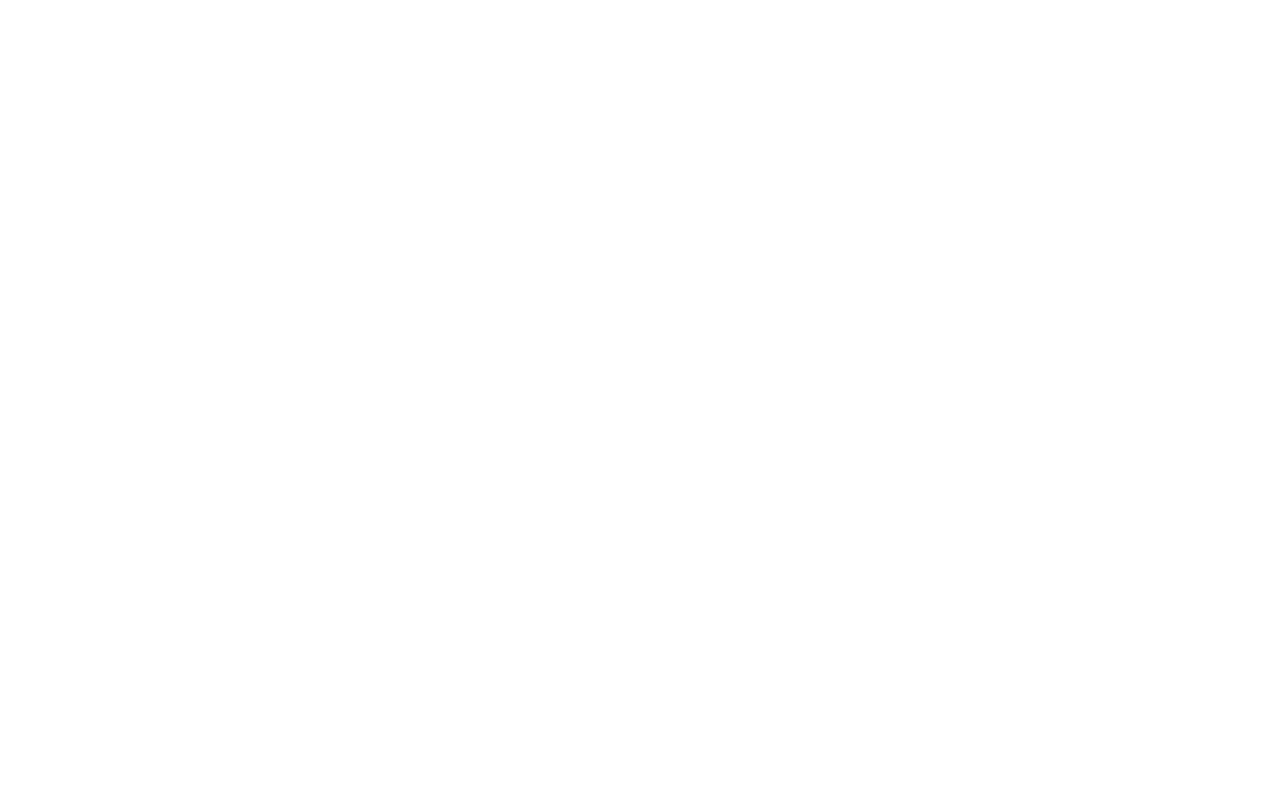
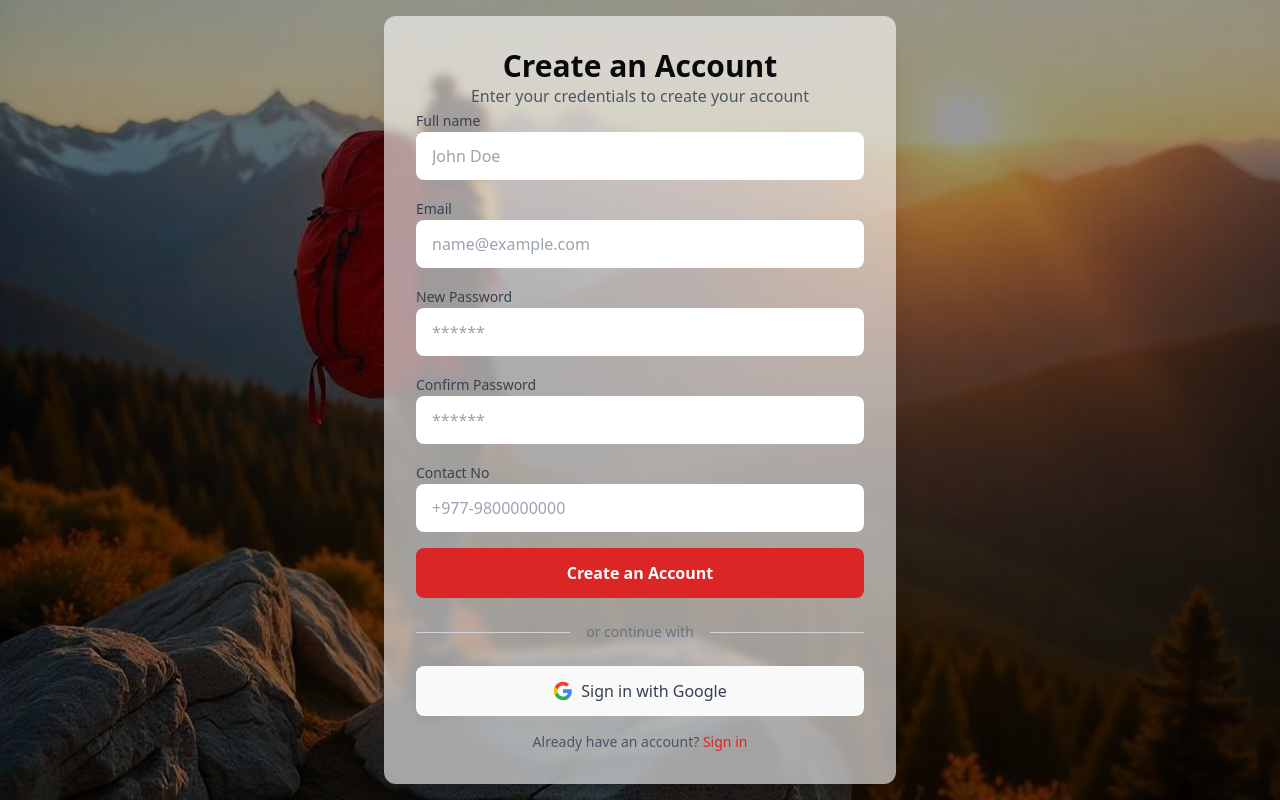
Before and after one commit to AmanCH3/hike_hub_assignment, a React (Vite) app: page /signup in a window 1280 px wide. Before the commit this address had no page. Built offline with nearby package versions, Linux system fonts and the light colour scheme.

Commit message:
feat : Sign up page desgin

```diff
--- /dev/null
+++ b/src/pages/SignUpPage.jsx
@@ -0,0 +1,138 @@
+import React, { useState } from 'react';
+import background from '../assets/login_page_web.png';
+
+export default function SignUpPage() {
+  const [email, setEmail] = useState('');
+  const [password, setPassword] = useState('');
+  const [confirmPassword, setConfirmPassword] = useState('');
+  const [name, setName] = useState('');
+  const [phone, setPhone] = useState('');
+
+  const handleSubmit = (e) => {
+    e.preventDefault();
+    console.log("Create an account:", { email, password, confirmPassword, name, phone });
+  };
+
+  return (
+    <div className="relative min-h-screen flex items-center justify-center">
+      {/* Background Image */}
+      <img
+        src={background}
+        alt="Background"
+        className="absolute inset-0 w-full h-full object-cover z-0"
+      />
+
+      {/* Overlay */}
+      <div className="absolute inset-0 bg-black bg-opacity-40 z-0" />
+
+      {/* Form Container */}
+      <div className="relative z-10 w-full max-w-lg bg-white bg-opacity-60 backdrop-blur-sm rounded-xl shadow-xl p-8 m-4">
+        <div className="text-center ">
+          <h1 className="text-3xl font-bold">Create an Account</h1>
+          <p className="text-gray-600">Enter your credentials to create your account</p>
+        </div>
+
+        <form onSubmit={handleSubmit} className="space-y-4">
+          <div>
+            <label className="text-gray-700 text-sm font-medium">Full name</label>
+            <input
+              type="text"
+              className="w-full px-4 py-3 rounded-lg focus:outline-none focus:ring-2 focus:ring-red-600"
+              placeholder="John Doe"
+              value={name}
+              onChange={(e) => setName(e.target.value)}
+              required
+            />
+          </div>
+
+          <div>
+            <label className="text-gray-700 text-sm font-medium">Email</label>
+            <input
+              type="email"
+              className="w-full px-4 py-3 rounded-lg focus:outline-none focus:ring-2 focus:ring-red-600"
+              placeholder="name@example.com"
+              value={email}
+              onChange={(e) => setEmail(e.target.value)}
+              required
+            />
+          </div>
+
+          <div>
+            <label className="text-gray-700 text-sm font-medium">New Password</label>
+            <input
+              type="password"
+              className="w-full px-4 py-3 rounded-lg focus:outline-none focus:ring-2 focus:ring-red-600"
+              placeholder="******"
+              value={password}
+              onChange={(e) => setPassword(e.target.value)}
+              required
+            />
+          </div>
+
+          <div>
+            <label className="text-gray-700 text-sm font-medium">Confirm Password</label>
+            <input
+              type="password"
+              className="w-full px-4 py-3 rounded-lg focus:outline-none focus:ring-2 focus:ring-red-600"
+              placeholder="******"
+              value={confirmPassword}
+              onChange={(e) => setConfirmPassword(e.target.value)}
+              required
+            />
+          </div>
+
+          <div>
+            <label className="text-gray-700 text-sm font-medium">Contact No</label>
+            <input
+              type="tel"
+              className="w-full px-4 py-3 rounded-lg focus:outline-none focus:ring-2 focus:ring-red-600"
+              placeholder="+977-9800000000"
+              value={phone}
+              onChange={(e) => setPhone(e.target.value)}
+              required
+            />
+          </div>
+
+          <button
+            type="submit"
+            className="w-full bg-red-600 hover:bg-red-700 text-white font-bold py-3 px-4 rounded-lg transition duration-200"
+          >
+            Create an Account
+          </button>
+        </form>
+
+        {/* Divider */}
+        <div className="flex items-center my-6">
+          <div className="flex-grow border-t border-gray-300"></div>
+          <span className="px-4 text-sm text-gray-500">or continue with</span>
+          <div className="flex-grow border-t border-gray-300"></div>
+        </div>
+
+        {/* Google Button */}
+        <button
+          type="button"
+          className="w-full flex items-center justify-center gap-2 rounded-lg py-3 text-gray-700 hover:bg-gray-100 transition"
+        >
+          {/* Google SVG Icon */}
+          <svg className="w-5 h-5" viewBox="0 0 24 24">
+            <path fill="#4285F4" d="M22.56 12.25c0-.78-.07-1.53-.2-2.25H12v4.26h5.92c-.26 1.37-1.04 2.53-2.21 3.31v2.77h3.57c2.08-1.92 3.28-4.74 3.28-8.09z"/>
+            <path fill="#34A853" d="M12 23c2.97 0 5.46-.98 7.28-2.66l-3.57-2.77c-.98.66-2.23 1.06-3.71 1.06-2.86 0-5.29-1.93-6.16-4.53H2.18v2.84C3.99 20.53 7.7 23 12 23z"/>
+            <path fill="#FBBC05" d="M5.84 14.09c-.22-.66-.35-1.36-.35-2.09s.13-1.43.35-2.09V7.07H2.18C1.43 8.55 1 10.22 1 12s.43 3.45 1.18 4.93l2.85-2.22.81-.62z"/>
+            <path fill="#EA4335" d="M12 5.38c1.62 0 3.06.56 4.21 1.64l3.15-3.15C17.45 2.09 14.97 1 12 1 7.7 1 3.99 3.47 2.18 7.07l3.66 2.84c.87-2.6 3.3-4.53 6.16-4.53z"/>
+          </svg>
+          Sign in with Google
+        </button>
+
+        {/* Sign In Redirect */}
+        <div className="text-center pt-4">
+          <p className="text-sm text-gray-600">
+            Already have an account?{' '}
+            <a href="#" className="text-red-600 hover:text-red-700 font-medium">
+              Sign in
+            </a>
+          </p>
+        </div>
+      </div>
+    </div>
+  );
+}
--- a/src/routers/AppRouter.jsx
+++ b/src/routers/AppRouter.jsx
@@ -3,6 +3,7 @@
 import LoginPage from '../pages/LoginPage'
 import App from '../App'
 import LandingPage from '../pages/LandingPage'
+import SignUpPage from '../pages/SignUpPage'
 // import MainLayout from '../layouts/MainLayout'
 // import LandingPage from '../pages/LandingPage'
 
@@ -14,6 +15,7 @@
         {/* <Route path = "" element = {<App/> } ></Route>
          */}
          <Route path='' element = {<LandingPage/>}></Route>
+         <Route path = "/signup" element = {<SignUpPage/>}></Route>
         <Route path='/login' element = {<LoginPage/>}>
 
         </Route>
```
